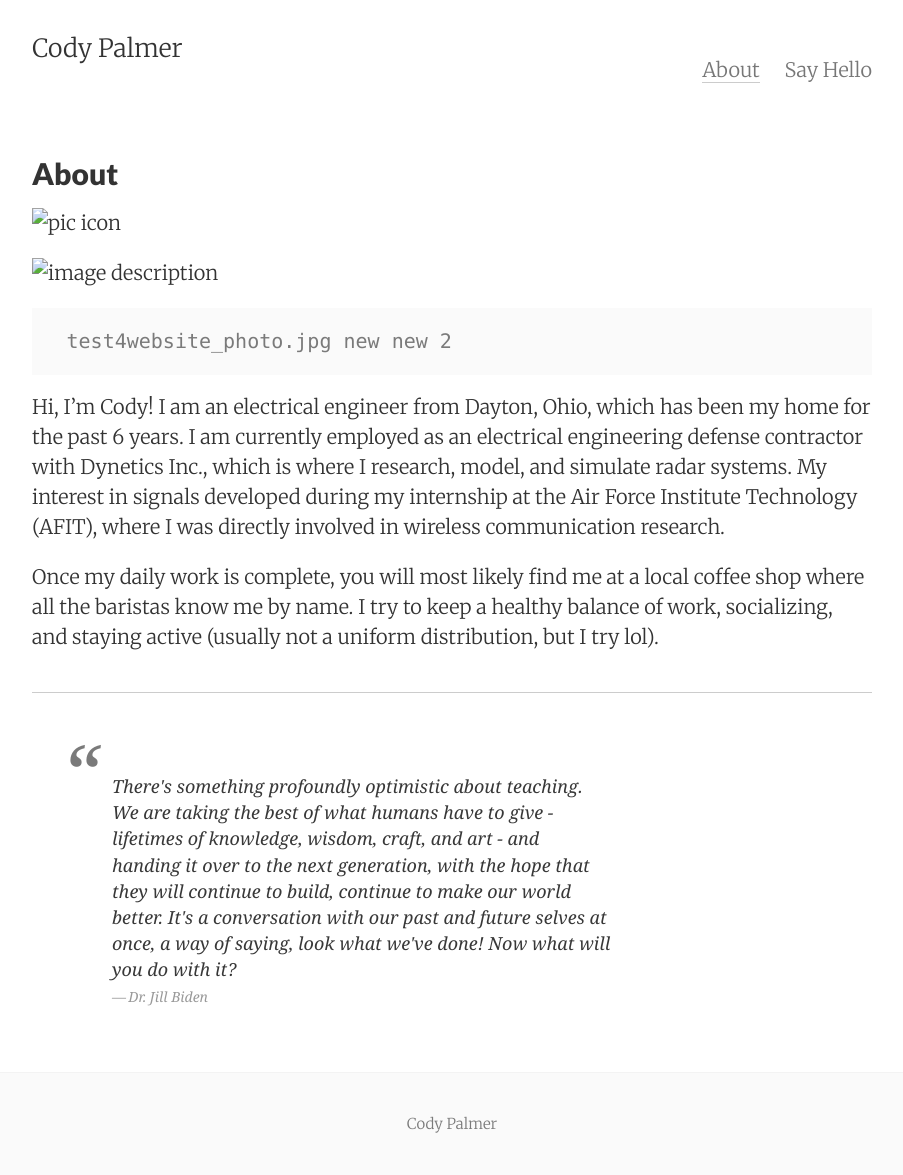
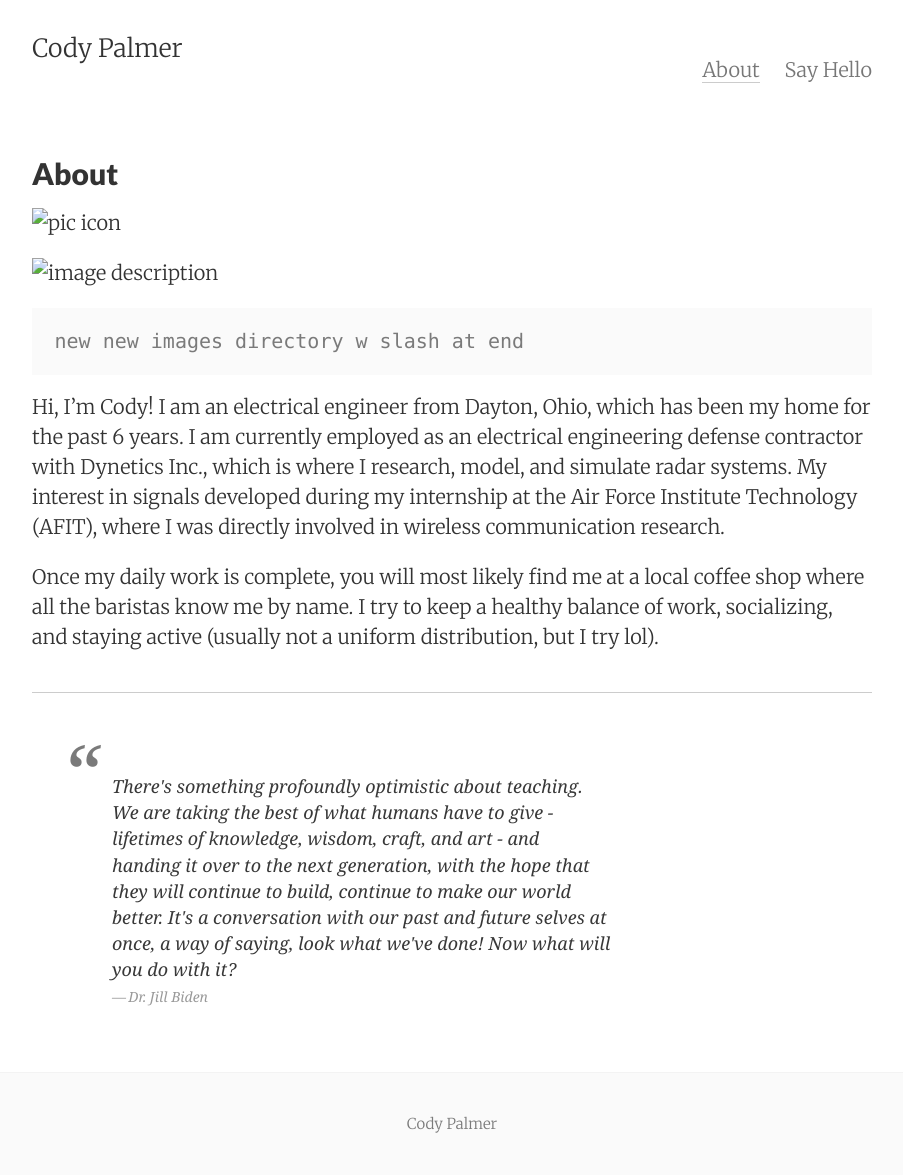
Before and after one commit to palmerco/web_server, a Jekyll site: the page built from about.md, in a window 1280 px wide. Shown: the whole page, without its empty margins (188-1091 px from the left). Built offline with Jekyll 4.4.1, drawn with Linux system fonts in a browser that asks for light colours.

Commit message:
updating stuff

```diff
--- a/about.md
+++ b/about.md
@@ -7,10 +7,10 @@
 
 ![pic icon](websitePhoto.jpg)
 
-<img src="web_server/websitePhoto.jpg" alt="image description" />
+<img src="images/websitePhoto.jpg" alt="image description" />
 
 
-	 test4website_photo.jpg new new 2
+	new new images directory w slash at end
 
 Hi, I’m Cody! I am an electrical engineer from Dayton, Ohio, which has been my home for the past 6 years. I am currently employed as an electrical engineering defense contractor with Dynetics Inc., which is where I research, model, and simulate radar systems. My interest in signals developed during my internship at the Air Force Institute Technology (AFIT), where I was directly involved in wireless communication research.
 
```
Also changed, not shown: images/websitePhoto.jpg (added).
